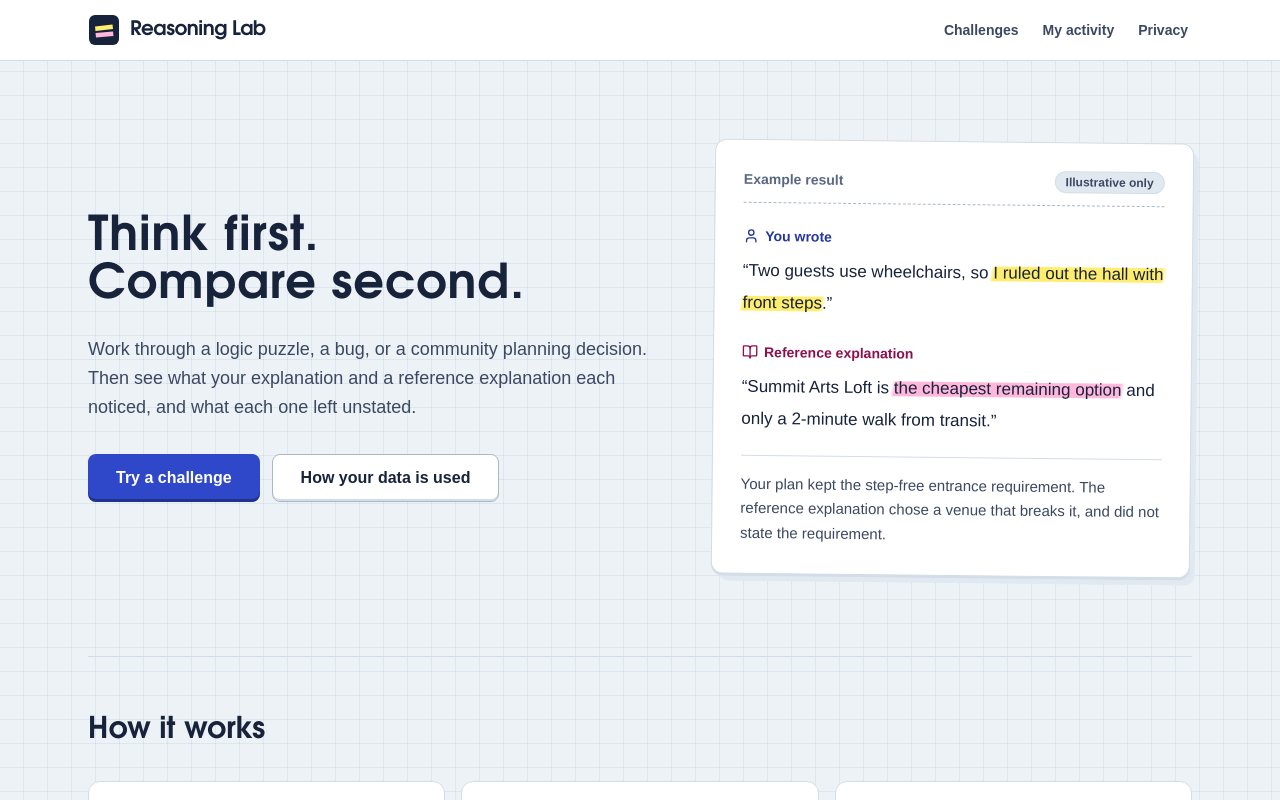
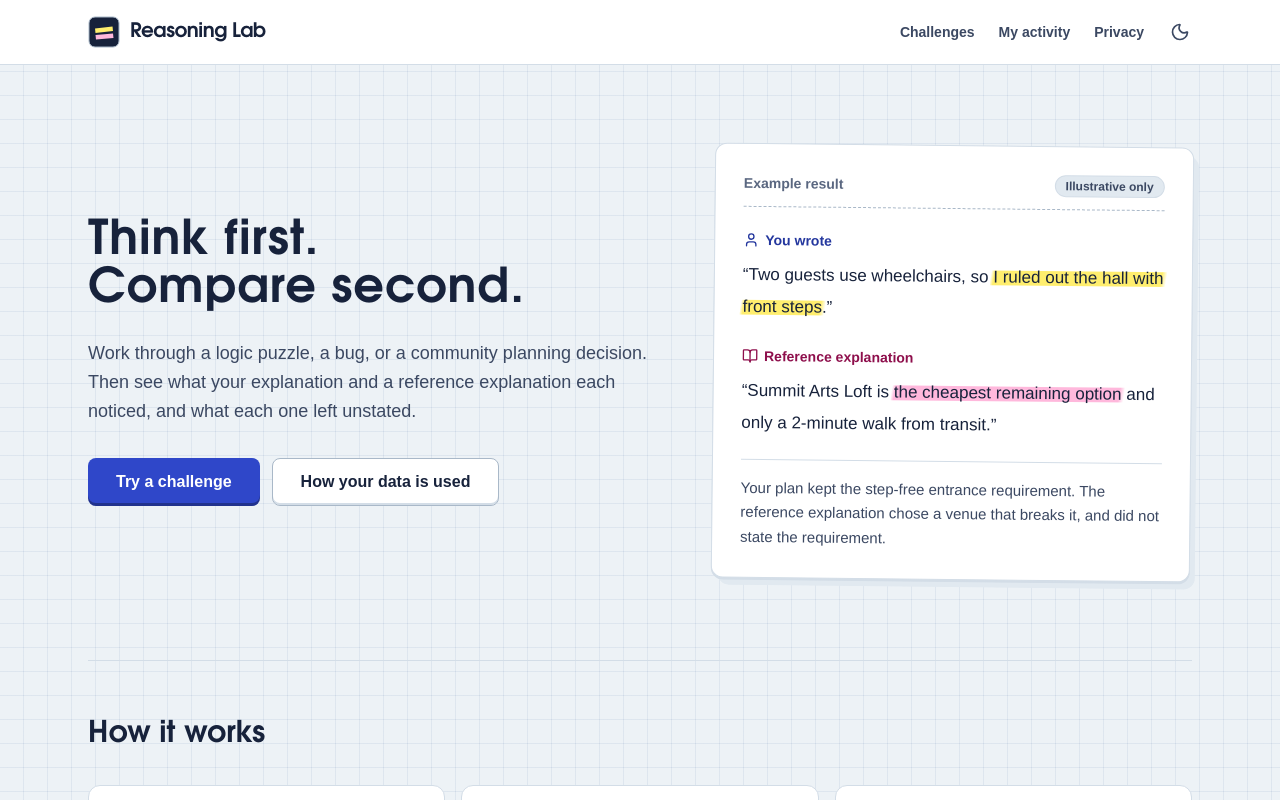
Before and after one commit to ashwinvijayaguru/reasoning-lab-lite, a Next.js app: page / in a window 1280 px wide. Shown: the top 800 px of the page. Built offline with nearby package versions, Linux system fonts and the light colour scheme.

Commit message:
Adds the button to the header

```diff
--- a/app/layout.tsx
+++ b/app/layout.tsx
@@ -1,6 +1,7 @@
 import type { Metadata, Viewport } from "next";
 import Link from "next/link";
 import "./globals.css";
+import { ThemeToggle } from "@/components/theme-toggle";
 
 export const metadata: Metadata = {
   title: { default: "Reasoning Lab — Think first. Compare second.", template: "%s · Reasoning Lab" },
@@ -16,11 +17,17 @@ const NAV = [
   { href: "/privacy", label: "Privacy" },
 ];
 
+/** Runs before the page paints: saved choice, otherwise the device's light/dark setting. */
+const THEME_SCRIPT = `try{var t=localStorage.getItem("reasoning-lab-theme");if(t!=="light"&&t!=="dark"){t=matchMedia("(prefers-color-scheme: dark)").matches?"dark":"light"}document.documentElement.dataset.theme=t}catch(e){}`;
+
 export default function RootLayout({ children }: { children: React.ReactNode }) {
   return (
-    <html lang="en">
+    <html lang="en" suppressHydrationWarning>
+      <head>
+        <script dangerouslySetInnerHTML={{ __html: THEME_SCRIPT }} />
+      </head>
       <body className="flex min-h-dvh flex-col">
-        <a href="#main" className="sr-only z-50 rounded-md bg-ink px-4 py-2 text-white focus:not-sr-only focus:fixed focus:left-4 focus:top-4">
+        <a href="#main" className="sr-only z-50 rounded-md bg-ink px-4 py-2 text-paper focus:not-sr-only focus:fixed focus:left-4 focus:top-4">
           Skip to content
         </a>
         <header className="border-b border-line bg-paper">
@@ -35,6 +42,7 @@ export default function RootLayout({ children }: { children: React.ReactNode })
                   {n.label}
                 </Link>
               ))}
+              <ThemeToggle />
             </nav>
           </div>
         </header>
@@ -58,7 +66,7 @@ export default function RootLayout({ children }: { children: React.ReactNode })
 function LogoMark() {
   return (
     <svg aria-hidden viewBox="0 0 32 32" className="size-8 shrink-0">
-      <rect x="1" y="1" width="30" height="30" rx="6" fill="#17223b" />
+      <rect x="1" y="1" width="30" height="30" rx="6" fill="#17223b" style={{ stroke: "var(--color-line-strong)" }} strokeWidth="1" />
       <path d="M7 12.5 L24.5 10.5 L25 15 L7.5 17 Z" fill="#ffee6e" />
       <path d="M7.5 19 L25 17.5 L25.5 22 L8 23.5 Z" fill="#ffb8dc" />
     </svg>
```
